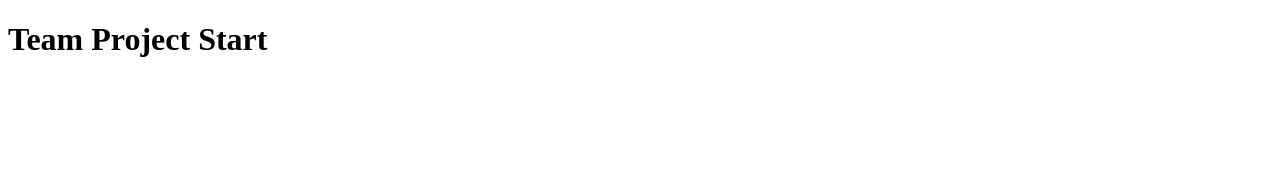
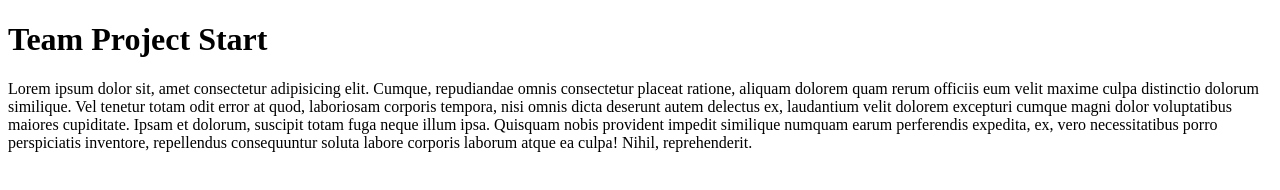
Before and after one commit to sambit3183/teamProject, a plain HTML site: page index.html in a window 1280 px wide. Drawn offline with Linux system fonts and the light colour scheme.

Commit message:
Added para

```diff
--- a/index.html
+++ b/index.html
@@ -1,11 +1,23 @@
-<!DOCTYPE html>
+<!doctype html>
 <html lang="en">
-<head>
-    <meta charset="UTF-8">
-    <meta name="viewport" content="width=device-width, initial-scale=1.0">
+  <head>
+    <meta charset="UTF-8" />
+    <meta name="viewport" content="width=device-width, initial-scale=1.0" />
     <title>Document</title>
-</head>
-<body>
+  </head>
+  <body>
     <h1>Team Project Start</h1>
-</body>
+    <p>
+      Lorem ipsum dolor sit, amet consectetur adipisicing elit. Cumque,
+      repudiandae omnis consectetur placeat ratione, aliquam dolorem quam rerum
+      officiis eum velit maxime culpa distinctio dolorum similique. Vel tenetur
+      totam odit error at quod, laboriosam corporis tempora, nisi omnis dicta
+      deserunt autem delectus ex, laudantium velit dolorem excepturi cumque
+      magni dolor voluptatibus maiores cupiditate. Ipsam et dolorum, suscipit
+      totam fuga neque illum ipsa. Quisquam nobis provident impedit similique
+      numquam earum perferendis expedita, ex, vero necessitatibus porro
+      perspiciatis inventore, repellendus consequuntur soluta labore corporis
+      laborum atque ea culpa! Nihil, reprehenderit.
+    </p>
+  </body>
 </html>
```
